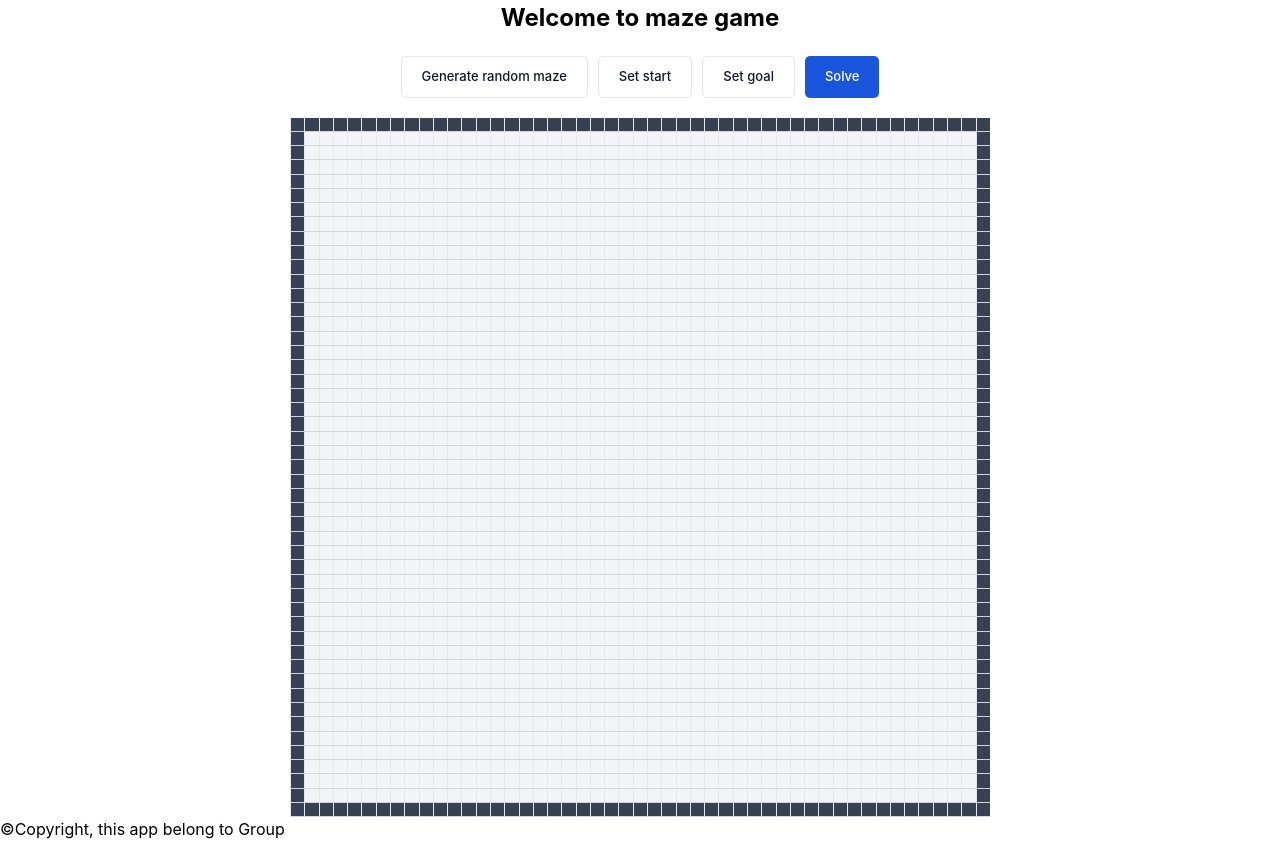
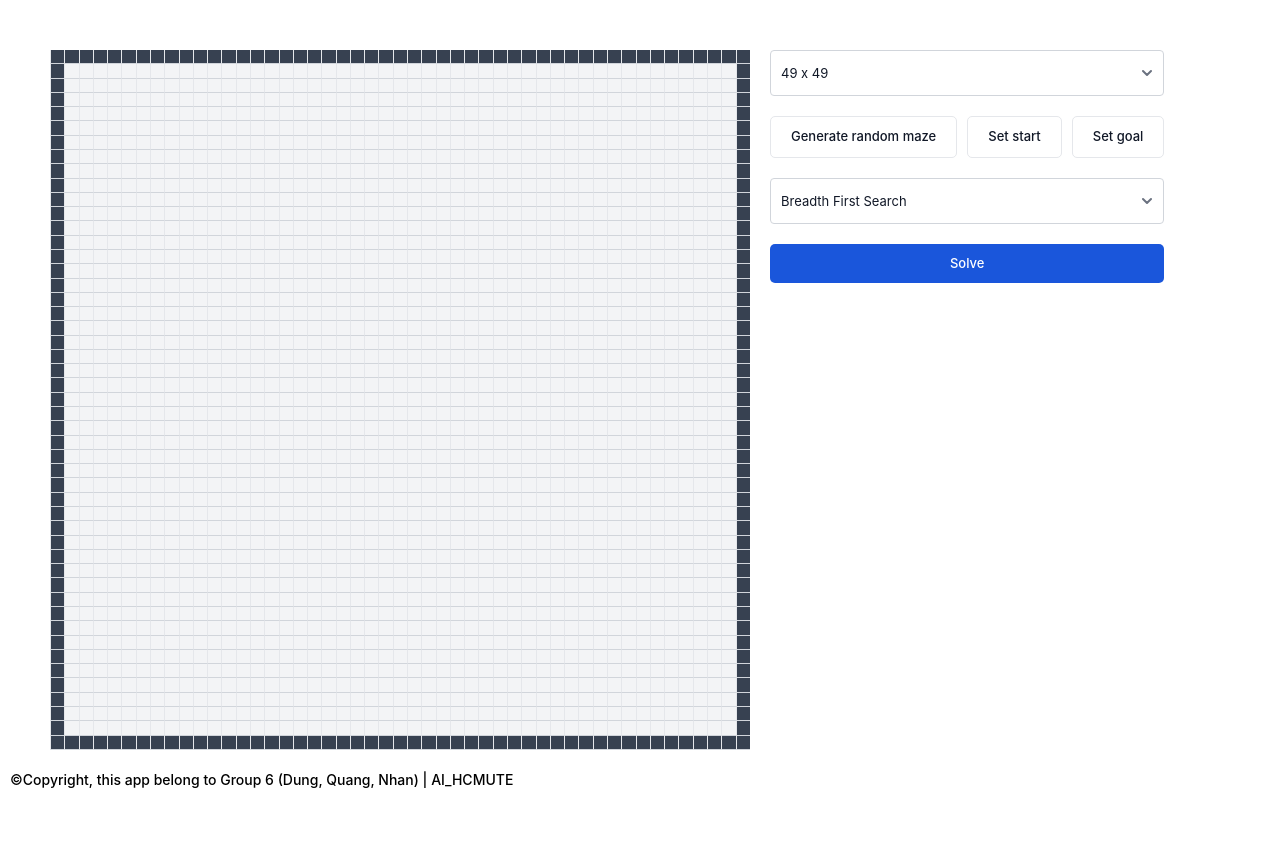
Before and after one commit to akili862002/Maze-solver-reactjs, a React (Vite) app: page / in a window 1280 px wide. After the commit the page ends 800 px from the top, so only its background shows below. Built offline with nearby package versions, Linux system fonts and the light colour scheme.

Commit message:
Add size selection

```diff
--- a/@types/sys.d.ts
+++ b/@types/sys.d.ts
@@ -5,3 +5,4 @@ declare var isMouseDown: boolean;
 type IMouseMode = "CREATE_WALL" | "BREAK_WALL" | "CHOOSE_START" | "CHOOSE_GOAL";
 
 declare var mouseMode: IMouseMode;
+declare var isSolving: boolean;
--- a/src/App.tsx
+++ b/src/App.tsx
@@ -1,31 +1,87 @@
 import { useEffect, useState } from "react";
+import { BFS } from "./algorithms/BFS";
 import { DFS } from "./algorithms/DFS";
 import { Button } from "./components/Button";
+import Select from "./components/Select";
 import { Maze } from "./entity/maze.entity";
 import { useRerender } from "./hooks/useRerender";
 import MazeBoard from "./MazeBoard";
 
 globalThis.mouseMode = "CREATE_WALL";
 
+type IOption = { type: "BFS" | "DFS"; name: string };
+
+const algorithmOptions: IOption[] = [
+  {
+    type: "BFS",
+    name: "Breadth First Search",
+  },
+  {
+    type: "DFS",
+    name: "Depth First Search",
+  },
+];
+
+type ISizeOption = { width: number; height: number };
+const sizeOptions: ISizeOption[] = [9, 19, 29, 39, 49, 69, 99].map((s) => ({
+  width: s,
+  height: s,
+}));
+
 function App() {
   const rerender = useRerender();
-  const [mazeSize, setMazeSize] = useState({ width: 49, height: 49 });
-  const [maze, setMaze] = useState(new Maze(mazeSize.width, mazeSize.height));
+  const [sizeSelected, setSizeSelected] = useState<ISizeOption>(sizeOptions[4]);
+  const [maze, setMaze] = useState(
+    new Maze(sizeSelected.width, sizeSelected.height)
+  );
+  const [algorithmsSelected, setAlgorithmsSelected] = useState<IOption>(
+    algorithmOptions[0]
+  );
+  const [isSolving, setIsSolving] = useState(false);
+  const [execInfo, setExecInfo] = useState<{ timeExec: number } | null>(null);
 
   useEffect(() => {
+    const maze = new Maze(sizeSelected.width, sizeSelected.height);
+    setMaze(maze);
     maze.onUpdate(() => {
       rerender();
     });
-  }, [mazeSize]);
+  }, [sizeSelected]);
+
+  const handleSolve = async () => {
+    setIsSolving(true);
+    switch (algorithmsSelected.type) {
+      case "BFS": {
+        const solver = new BFS(maze);
+        await solver.solve();
+        break;
+      }
+      case "DFS": {
+        const solver = new DFS(maze);
+        await solver.solve();
+        break;
+      }
+    }
+    setIsSolving(false);
+  };
 
   return (
-    <>
-      <main className="w-screen min-h-screen">
-        <div className="flex flex-col items-center justify-center">
-          <h1 className="text-3xl font-bold text-center">
-            Welcome to maze game
-          </h1>
-          <div className="flex gap-1 py-2">
+    <div className="relative w-screen min-h-screen p-5">
+      <main>
+        <div className="flex flex-row space-x-2">
+          <div>
+            <MazeBoard maze={maze} />
+          </div>
+          <div className="space-y-2">
+            <Select
+              placeholder="Select Size"
+              optionSelected={sizeSelected}
+              options={sizeOptions}
+              renderOption={(option) => `${option.width} x ${option.height}`}
+              isEqual={(a, b) => a.width === b.width}
+              onSelect={(option) => setSizeSelected(option)}
+            />
+            <div className="flex gap-1 ">
               <Button
                 variant="secondary"
                 onClick={() => {
@@ -52,23 +108,29 @@ function App() {
               >
                 Set goal
               </Button>
-
+            </div>
+            <Select
+              placeholder="Select algorithm"
+              optionSelected={algorithmsSelected}
+              options={algorithmOptions}
+              renderOption={(option) => option.name}
+              isEqual={(a, b) => a.type === b.type}
+              onSelect={(option) => setAlgorithmsSelected(option)}
+            />
             <Button
-              onClick={() => {
-                const solver = new DFS(maze);
-                solver.solve();
-              }}
+              disabled={isSolving}
+              className="w-full"
+              onClick={handleSolve}
             >
               Solve
             </Button>
           </div>
-          <div>
-            <MazeBoard maze={maze} />
-          </div>
         </div>
       </main>
-      <footer>©Copyright, this app belong to Group</footer>
-    </>
+      <footer className="absolute bottom-0 left-0 p-1 font-medium text-md">
+        ©Copyright, this app belong to Group 6 (Dung, Quang, Nhan) | AI_HCMUTE
+      </footer>
+    </div>
   );
 }
 
--- a/src/MazeBoard.tsx
+++ b/src/MazeBoard.tsx
@@ -78,7 +78,7 @@ const Block: React.FC<{
         val === 2 && "bg-red-500",
         val === POINT.VISITED && "bg-green-200",
         val === POINT.SOLVED &&
-          "bg-green-700 border-l-green-700 border-b-green-700"
+          "bg-green-500 border-l-green-500 border-b-green-500"
       )}
       id={id}
       onMouseEnter={(e) => {
--- /dev/null
+++ b/src/algorithms/BFS.ts
@@ -0,0 +1,102 @@
+import { Maze } from "../entity/maze.entity";
+import { POINT, Point } from "../entity/point.entity";
+
+export class BFS {
+  maze: Maze = new Maze(0, 0);
+  constructor(maze: Maze) {
+    this.maze = maze;
+  }
+
+  async solve() {
+    if (!this.maze.startPoint || !this.maze.goalPoint)
+      return alert("Please set Goal and Start point!");
+
+    const queue: Point[] = [this.maze.startPoint];
+    // if (this.maze.)
+    // this.maze.setBlock(this.maze.startPoint, POINT.VISITED);
+
+    while (queue.length) {
+      const currPoint: Point = queue.shift() as any;
+
+      if (this.maze.goalPoint.isEqual(currPoint)) {
+        this.maze.goalPoint.parent = currPoint;
+        break;
+      }
+
+      const neighbors = this.getAvailableNeighbors(currPoint);
+      for (const neighbor of neighbors) {
+        if (this.maze.goalPoint.isEqual(neighbor) === false)
+          this.maze.setBlock(neighbor, POINT.VISITED);
+        neighbor.parent = currPoint;
+        queue.push(neighbor);
+      }
+
+      // Draw to board
+      window.requestAnimationFrame(() => {});
+      await this.sleep();
+    }
+
+    let point = this.maze.goalPoint;
+    let paths = [];
+    while (point.parent) {
+      paths.push(point);
+      point = point.parent;
+    }
+
+    paths = paths.reverse();
+    for (let path of paths) {
+      window.requestAnimationFrame(() => {
+        this.maze.setBlock(path, POINT.SOLVED);
+      });
+      await this.sleep();
+    }
+
+    this.maze.setBlock(this.maze.startPoint, POINT.START, {
+      updateEvent: false,
+    });
+    this.maze.setBlock(this.maze.goalPoint, POINT.GOAL, { updateEvent: false });
+
+    window.requestAnimationFrame(() => {
+      this.maze.fireUpdateEvent();
+    });
+  }
+
+  async sleep() {
+    return new Promise((resolve) => setTimeout(resolve, 5));
+  }
+
+  getAvailableNeighbors(point: Point): Point[] {
+    const res: Point[] = [];
+    const neighbors = [
+      // top
+      { x: 0, y: -1 },
+      // right
+      { x: 1, y: 0 },
+      // bottom
+      { x: 0, y: 1 },
+      // left
+      { x: -1, y: 0 },
+    ];
+    for (const neb of neighbors) {
+      const newPos = new Point(point.x + neb.x, point.y + neb.y);
+      if (this.isSafe(newPos) && this.maze.getBlock(newPos) !== POINT.VISITED) {
+        res.push(newPos);
+      }
+    }
+
+    return res;
+  }
+
+  isSafe(point: Point) {
+    const { x, y } = point;
+    const val = this.maze.getBlock(point);
+    return (
+      (x > 0 &&
+        x < this.maze.w - 1 &&
+        y > 0 &&
+        y < this.maze.h - 1 &&
+        val === 0) ||
+      val === 2
+    );
+  }
+}
--- a/src/components/Button.tsx
+++ b/src/components/Button.tsx
@@ -3,8 +3,9 @@ import cn from "classnames";
 export const Button: React.FC<
   {
     variant?: "primary" | "secondary" | "danger";
+    disabled?: boolean;
   } & React.HTMLAttributes<HTMLButtonElement>
-> = ({ children, variant = "primary", ...rest }) => {
+> = ({ className, disabled, children, variant = "primary", ...rest }) => {
   return (
     <button
       type="button"
@@ -13,7 +14,9 @@ export const Button: React.FC<
         variant === "primary" &&
           "text-white bg-blue-700 hover:bg-blue-800 focus:ring-blue-300",
         variant === "secondary" &&
-          "text-gray-900 bg-white border border-gray-200 hover:bg-gray-100 hover:text-blue-700 focus:z-10 focus:ring-4 focus:ring-gray-200"
+          "text-gray-900 bg-white border border-gray-200 hover:bg-gray-100 hover:text-blue-700 focus:z-10 focus:ring-4 focus:ring-gray-200",
+        disabled && "pointer-events-none opacity-60",
+        className
       )}
       {...rest}
     >
--- /dev/null
+++ b/src/components/Select.tsx
@@ -0,0 +1,44 @@
+interface ISelectProps<T> {
+  className?: string;
+  optionSelected: T;
+  placeholder: string;
+  options: T[];
+  onSelect: (option: T) => void;
+  renderOption: (option: T) => string;
+  isEqual: (a: T, b: T) => boolean;
+}
+
+const Select = <T,>(props: ISelectProps<T>) => {
+  const {
+    className = "",
+    optionSelected,
+    options,
+    onSelect,
+    renderOption,
+    isEqual,
+  } = props;
+
+  return (
+    <div className={className}>
+      <select
+        onChange={(e) => {
+          const index = Number(e.target.value);
+          onSelect(options[index]);
+        }}
+        id="countries"
+        className="block w-full p-1 text-sm text-gray-900 bg-white border border-gray-300 rounded-4 focus:ring-blue-500 focus:border-blue-500 dark:bg-gray-700 dark:border-gray-600 dark:placeholder-gray-400 dark:text-white dark:focus:ring-blue-500 dark:focus:border-blue-500"
+      >
+        {options.map((option, index) => (
+          <option
+            value={index}
+            key={index}
+            selected={isEqual(option, optionSelected)}
+          >
+            {renderOption(option)}
+          </option>
+        ))}
+      </select>
+    </div>
+  );
+};
+export default Select;
--- a/src/entity/maze.entity.ts
+++ b/src/entity/maze.entity.ts
@@ -73,13 +73,9 @@ export class Maze {
   generateRandomMaze() {
     this.initMaze();
     new MazeGenerator(this);
-
-    // for (let y = 0; y < this.h; y++) {
-    //   for (let x = 0; x < this.w; x++) {
-    //     this.maze[x][y] = genMaze.maze[y][x][0] === "wall" ? 1 : 0;
-    //   }
-    // }
-    this.fireUpdateEvent();
+    window.requestAnimationFrame(() => {
+      this.fireUpdateEvent();
+    });
   }
 
   getMaze() {
```
Lines whose indentation alone changed are shown as unchanged.
